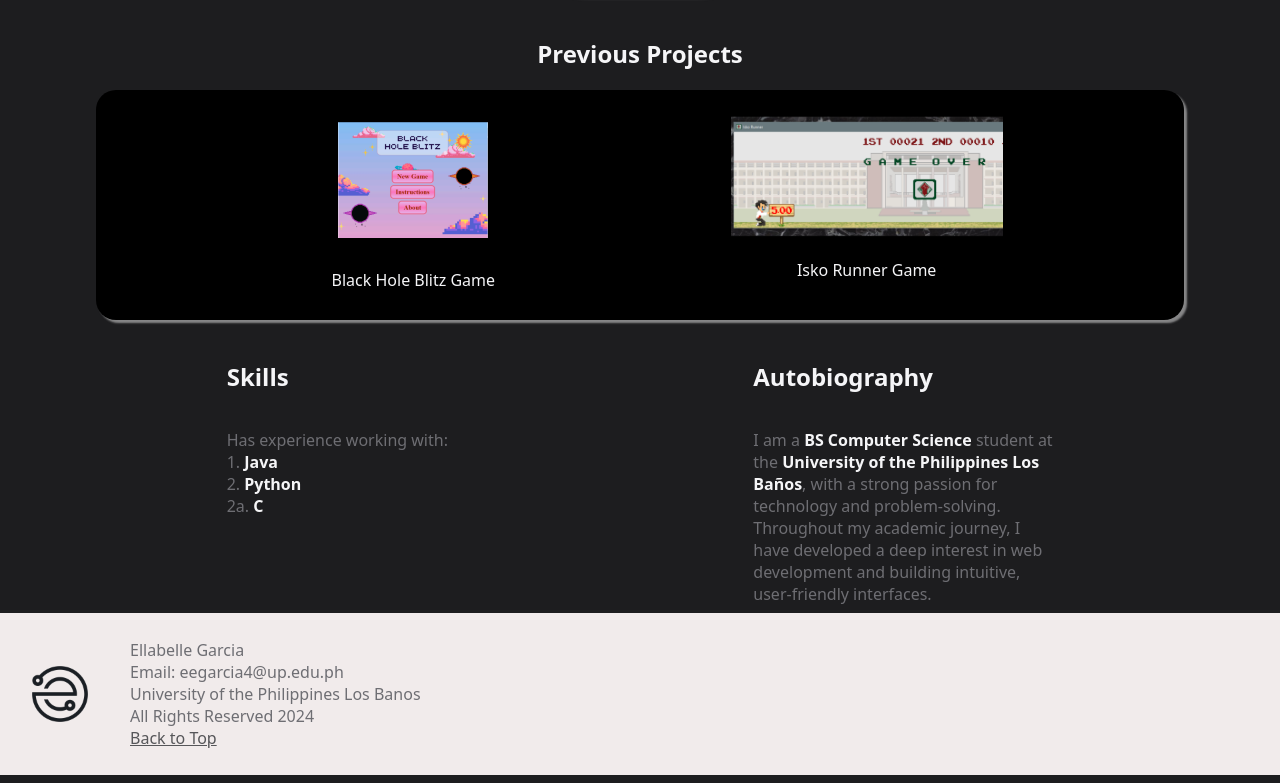
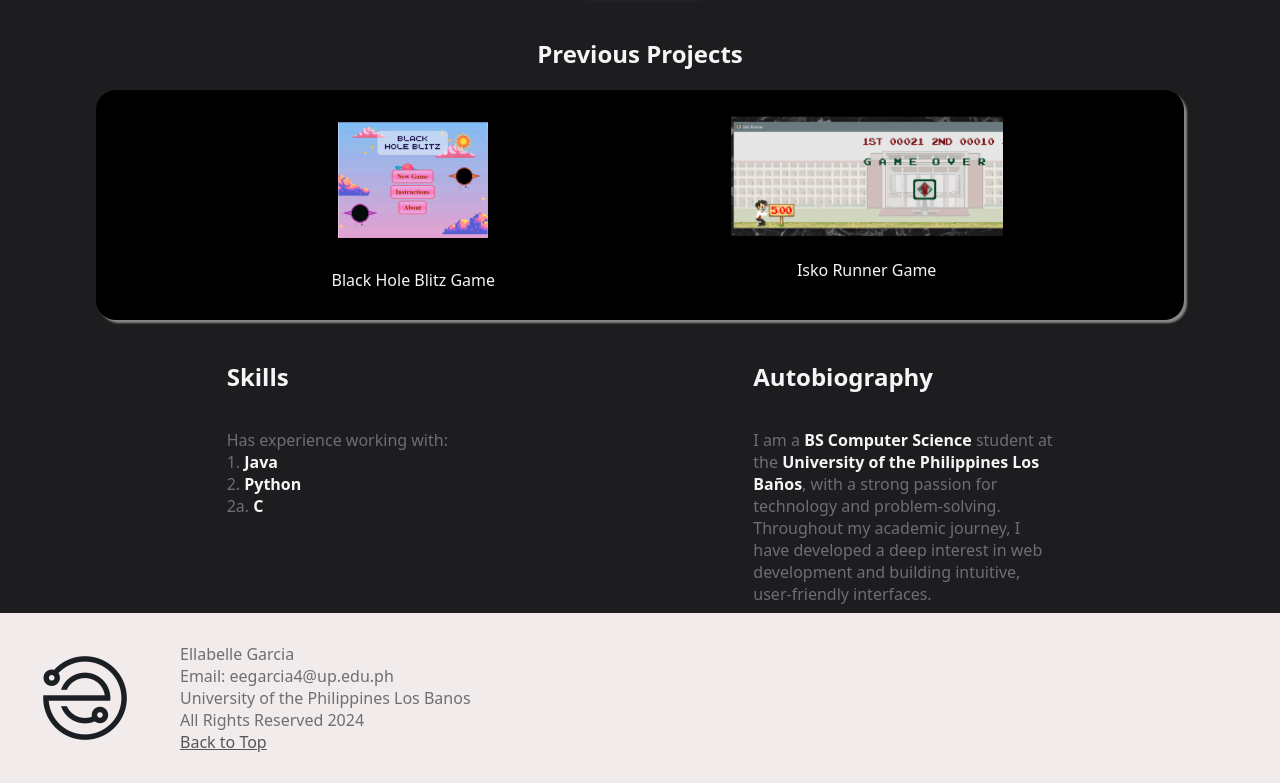
Before and after one commit to CMSC100-Laboratory/02-my-github-page-ellabellegarcia, a plain HTML site: page index.html in a window 1280 px wide. Shown: the part 402-1185 px from the top of the page. Drawn offline with Linux system fonts and the light colour scheme.

Commit message:
ui: resize footer logo

```diff
--- a/style.css
+++ b/style.css
@@ -123,7 +123,7 @@ footer {
 }
 
 .footer-logo {
-    width: 100px; /* Adjusted size for better fit */
+    width: 150px; /* Adjusted size for better fit */
     height: auto; /* Maintain aspect ratio */
     margin-right: 20px; /* Space between logo and text */
 }
```
